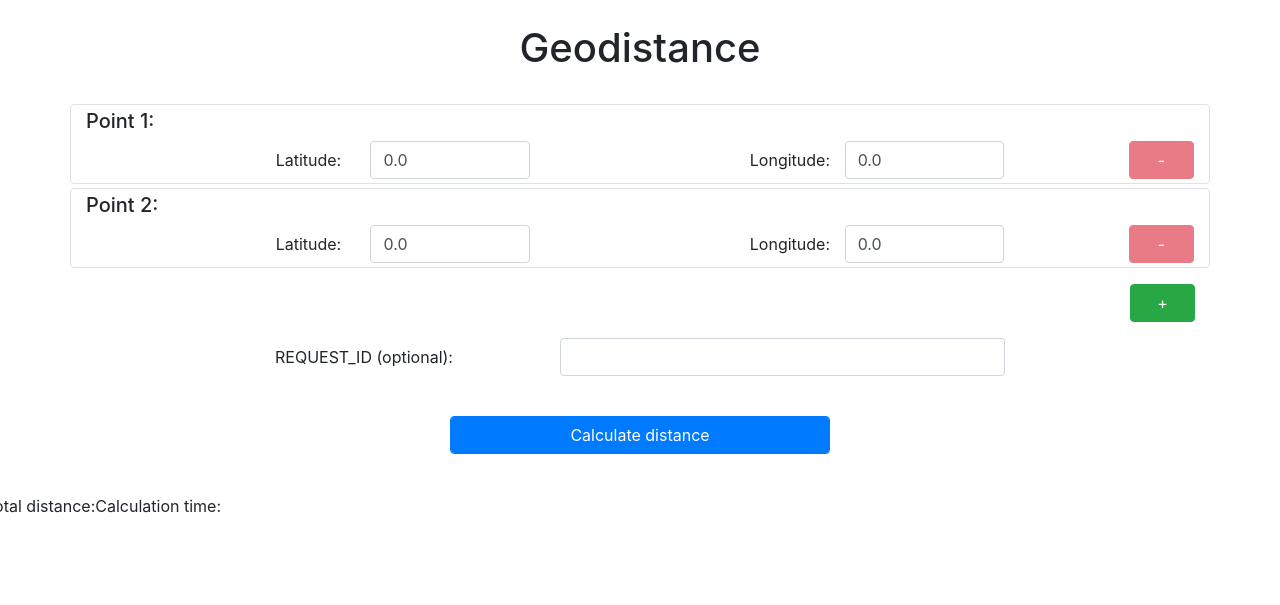
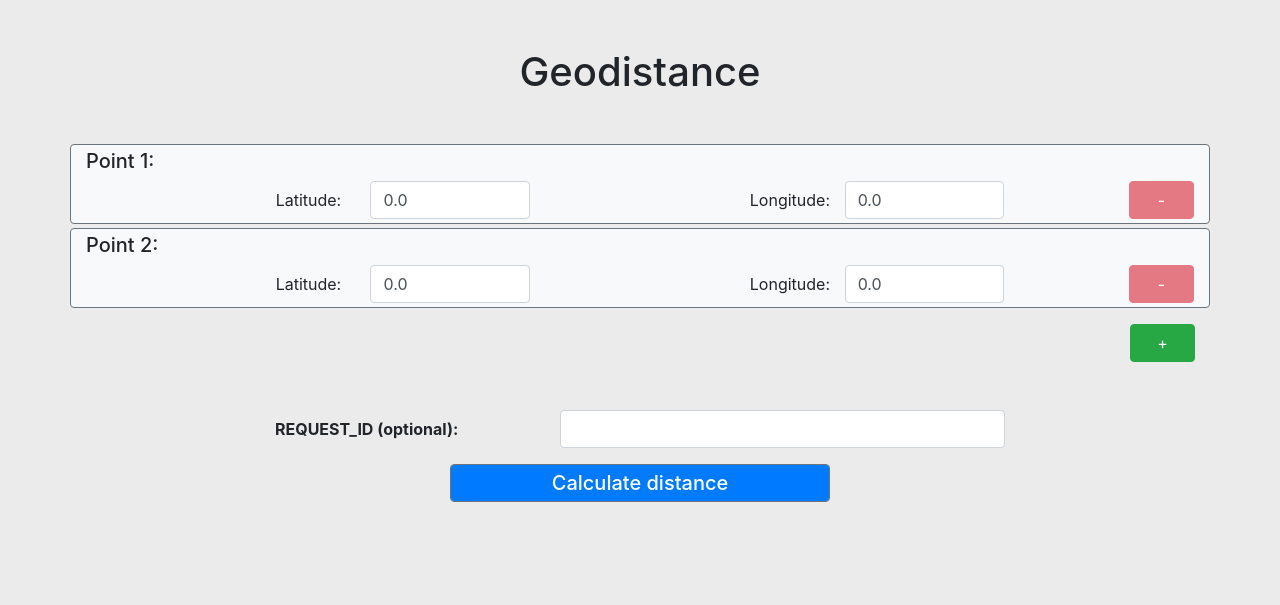
Before and after one commit to rudeuke/Distance-calculator, a Django app: page / in a window 1280 px wide. Shown: the top 605 px of the page. Run offline with Django 4.2, Linux system fonts and the light colour scheme; some libraries are stand-ins or nearby versions.

Commit message:
Improve GUI

```diff
--- a/stava_geodistance/static/ajax.js
+++ b/stava_geodistance/static/ajax.js
@@ -9,10 +9,10 @@ $(document).ready(function () {
             data: formData,
 
             success: function (response) {
-                console.log(formData);
                 console.log(response);
-                $('#total-distance').text(response.total_distance);
-                $('#calculation-time').text(response.calculation_time);
+                $('#results').addClass("bg-light border border-secondary rounded");
+                $('#total-distance').text("Total distance: " + response.total_distance + " km");
+                $('#calculation-time').text("Calculation time: " + response.calculation_time + " s");
             },
 
             error: function () {
--- a/stava_geodistance/static/points.js
+++ b/stava_geodistance/static/points.js
@@ -4,7 +4,7 @@ function addPoint() {
     numberOfPoints++;
 
     var mainContainer = document.createElement("div");
-    mainContainer.classList.add("container", "py-1", "my-1", "border", "rounded");
+    mainContainer.classList.add("container", "py-1", "my-1", "border", "border-secondary", "rounded", "bg-light");
 
     var h5 = document.createElement("h5");
     h5.textContent = "Point " + numberOfPoints + ":";
--- a/templates/calculator.html
+++ b/templates/calculator.html
@@ -17,27 +17,25 @@
     </div>
 
     <div class="form-group">
-        <div class="container">
-            <div class="row py-3">
-                <label for="request_id" class="col-3 offset-2 col-form-label">REQUEST_ID (optional):</label>
+        <div class="container my-5">
+            <div class="row">
+                <label for="request_id" class="col-3 offset-2 col-form-label"><b>REQUEST_ID (optional):</b></label>
                 <div class="col-5">
                     <input type="text" class="form-control" name="request_id" maxlength="100">
                 </div>
             </div>
-            <div class="row py-4">
-                <button type="submit" class="col-4 offset-4 form-control btn btn-primary btn-block"
-                    name="calculateDistance">Calculate distance</button>
+            <div class="row my-3">
+                <button type="submit" class="col-4 offset-4 form-control btn btn-primary btn-block border-secondary"
+                    name="calculateDistance"><h5>Calculate distance</h5></button>
             </div>
         </div>
     </div>
 
-    <div clas="container">
+    <div clas="container my-5">
         <div class="row">
-            <div>
-                Total distance: <span id="total-distance"></span>
-            </div>
-            <div>
-                Calculation time: <span id="calculation-time"></span>
+            <div id="results" class="col-2 offset-5 p-4 text-center">
+                <h5><span id="total-distance"></span></h5>
+                <h5><span id="calculation-time"></span></h5>
             </div>
         </div>
     </div>
--- a/templates/calculatorTemplate.html
+++ b/templates/calculatorTemplate.html
@@ -20,11 +20,11 @@
     <script src="{% static 'ajax.js' %}"></script>
 </head>
 
-<body>
+<body style="background-color: rgb(235, 235, 235)">
     {% block alert %}
     {% endblock %}
 
-    <h1 class="text-center py-4">Geodistance</h1>
+    <h1 class="text-center my-5">Geodistance</h1>
 
     {% block points %}
     {% endblock %}
```
Also changed, not shown: README.md.
